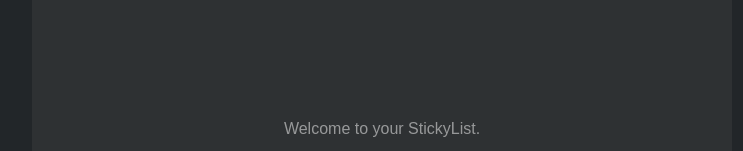
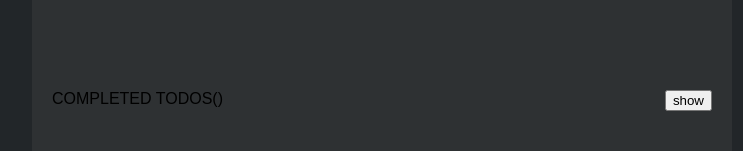
Before and after one commit to mansheung36/todo-list, a React (Create React App) app: page / in a window 1280 px wide. Shown: the part 228-379 px from the top of the page, without its empty margins (258-1001 px from the left). Built offline with nearby package versions, Linux system fonts and the light colour scheme.

Commit message:
feat: show completed item button

```diff
--- a/src/App.css
+++ b/src/App.css
@@ -187,4 +187,12 @@
   padding-right: 20px;
   color: red;
   font-size: 0.7rem;
+
 }
+
+.completed-todos-title {
+  margin-top: 40px;
+  margin-bottom: 16px;
+  justify-content: space-between;
+  display: flex;
+}
--- a/src/TodoListContainer.js
+++ b/src/TodoListContainer.js
@@ -12,6 +12,8 @@
     const [inputValue, setInputValue] = useState('');
 
     const [showEmptyStatement, setShowEmptyStatement] = useState(false)
+
+    const [showCompletedItems, setShowCompletedItems] = useState(false)
 
     const id = useRef(1)
 
@@ -90,6 +92,10 @@
         id.current++;
     }
 
+    const handleShowCompletedItem = () => {
+        setShowCompletedItems(!showCompletedItems)
+    }
+
     return (
 
 
@@ -116,13 +122,20 @@
                 </ul>
             </div>
 
-            <div className='todo-list' >
-                <ul className='todo-list-item' >
+            <div className='margin-20'>
+                <div className='completed-todos-title'>
+                    <span>COMPLETED TODOS()</span>
+                    <button onClick={handleShowCompletedItem}>{ (showCompletedItems) ? 'hide' : 'show'  }</button>
+                </div>
+
+                { showCompletedItems &&
+                    <ul className='todo-list-item' >
 
                     {
                         completedItems.map(completedItem => <CompletedItem key={completedItem.id} completedItem={completedItem} handleCompletedItemClick={handleCompletedItemClick} />)
                     }
                 </ul>
+                }
             </div>
 
             {(todos.length === 0 && completedItems.length === 0) &&
```
Also changed, not shown: src/CompletedItem.js (+1 -9 lines).
